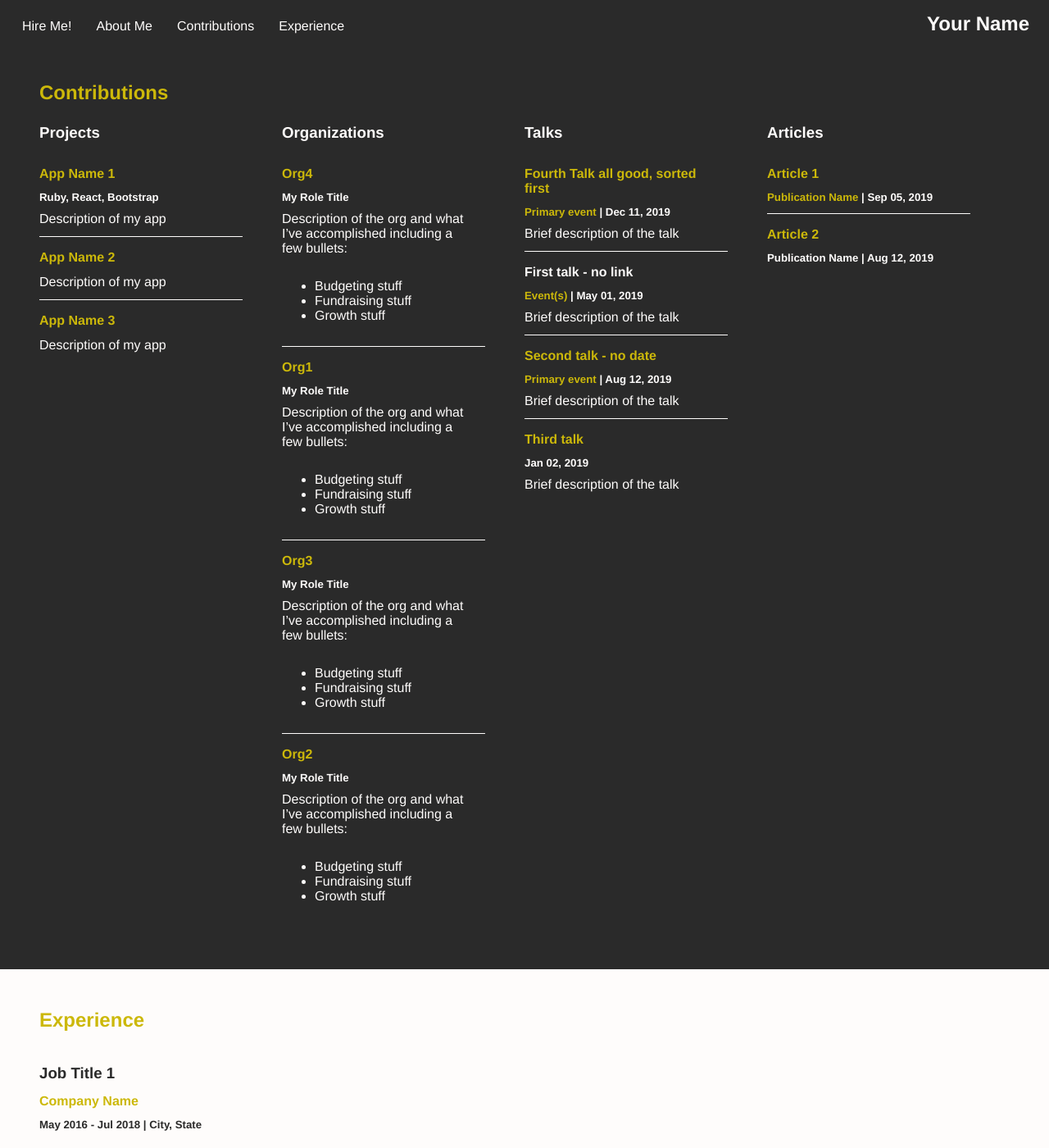
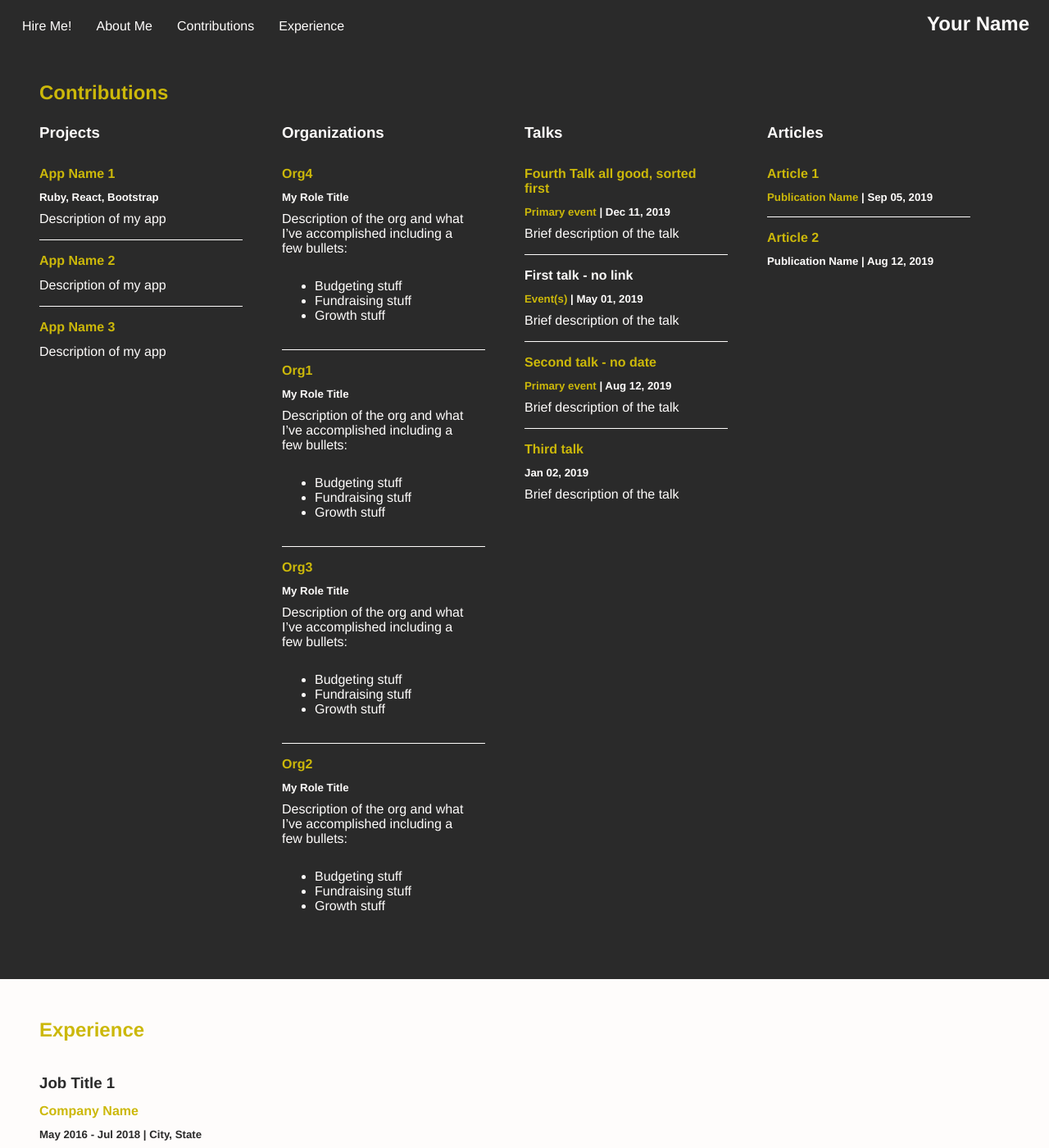
Before and after one commit to katelovescode/freelancer, a Jekyll site: the page built from index.md, in a window 1280 px wide and 1400 px high, scrolled down 835 px. Shown: the whole window at 82% size. Built offline with Jekyll 4.4.1, drawn with Linux system fonts in a browser that asks for light colours; nearby versions of some CDN libraries.

Commit message:
Cleanup of styling

```diff
--- a/_sass/_sections.scss
+++ b/_sass/_sections.scss
@@ -31,6 +31,15 @@ $section-padding-desktop: 3em;
   }
 }
 
+// border colors for alternating rows
+.content-section-odd .contribution-item, .content-section-odd .experience-item {
+  border-bottom: 1px solid $secondary-color;
+}
+.content-section-even .contribution-item, .content-section-even .experience-item {
+  border-bottom: 1px solid $primary-color;
+}
+
+
 .two-column {
   .content-container {
     padding: $section-padding-mobile;
@@ -50,16 +59,6 @@ $section-padding-desktop: 3em;
   }
 }
 
-// border colors for alternating rows
-.content-section-odd .contribution-item, .content-section-odd .experience-item {
-  padding: 1em 1em 1em 0;
-  border-bottom: 1px solid $secondary-color;
-}
-.content-section-even .contribution-item, .content-section-even .experience-item {
-  padding: 1em 1em 1em 0;
-  border-bottom: 1px solid $primary-color;
-}
-
 .contributions-list {
   overflow-x: auto;
   -webkit-overflow-scrolling: touch;
@@ -76,6 +75,9 @@ $section-padding-desktop: 3em;
       margin-right: 1.5em;
       & > *:not(:last-child) {
         padding-bottom: .75em;
+      }
+      .contribution-item {
+        padding: 1em 1em 1em 0;
       }
       .contribution-item:last-of-type {
         border-bottom: 0;
@@ -94,6 +96,7 @@ $section-padding-desktop: 3em;
 
 .experiences-list {
   .experience-item {
+    padding: 1em 1em 1em 0;
     & > *:not(:last-child) {
       padding-bottom: .75em;
     }
```
